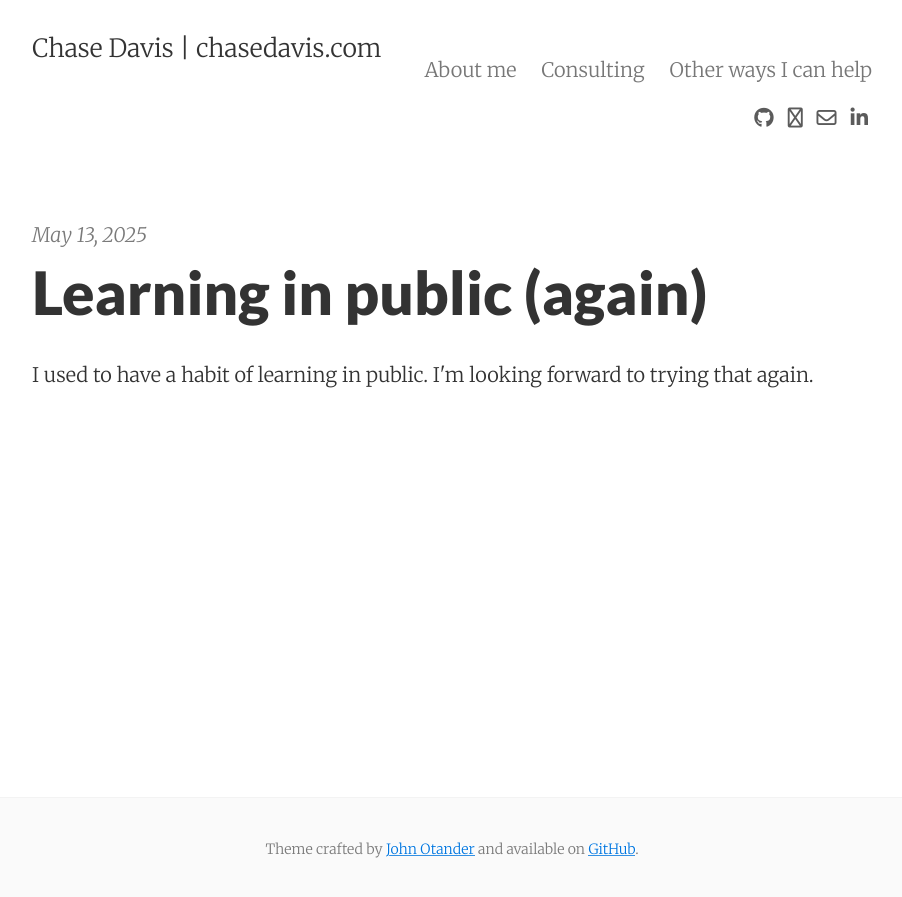
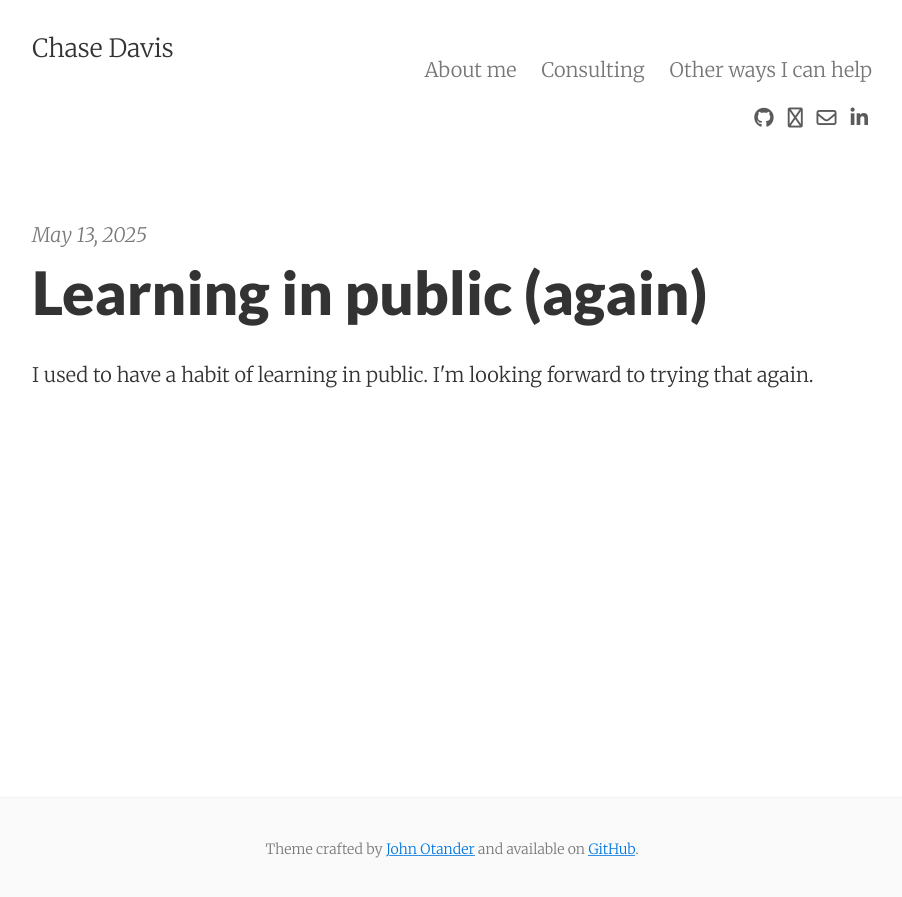
Before and after one commit to cjdd3b/cjdd3b.github.io, a Jekyll site: the page built from index.html, in a window 1280 px wide. Shown: the top 897 px of the page, without its empty margins (188-1090 px from the left). Built offline with Jekyll 4.4.1, drawn with Linux system fonts in a browser that asks for light colours; nearby versions of some CDN libraries; the list of posts is cut into pages by our own code.

Commit message:
Header fix

```diff
--- a/_config.yml
+++ b/_config.yml
@@ -1,8 +1,9 @@
 # Site settings
 title:       "Chase Davis | chasedavis.com"
+header_title: "Chase Davis"
 email:       chase.davis@gmail.com
 author:      Chase Davis
-description: "LOREM"
+description: "Chase is a journalist who works at the intersection of journalism, data and technology."
 baseurl:     ""
 domain:      "cjdd3b.github.io"
 url:         "https://cjdd3b.github.io"
--- a/_includes/header.html
+++ b/_includes/header.html
@@ -1,7 +1,7 @@
 <header class="site-header px2 px-responsive">
   <div class="mt2 wrap">
     <div class="measure">
-      <a href="{{ "/" | relative_url }}" class="site-title">{{ site.title }}</a>
+      <a href="{{ "/" | relative_url }}" class="site-title">{{ site.header_title }}</a>
       <nav class="site-nav">
         {% include navigation.html %}
       </nav>
```
